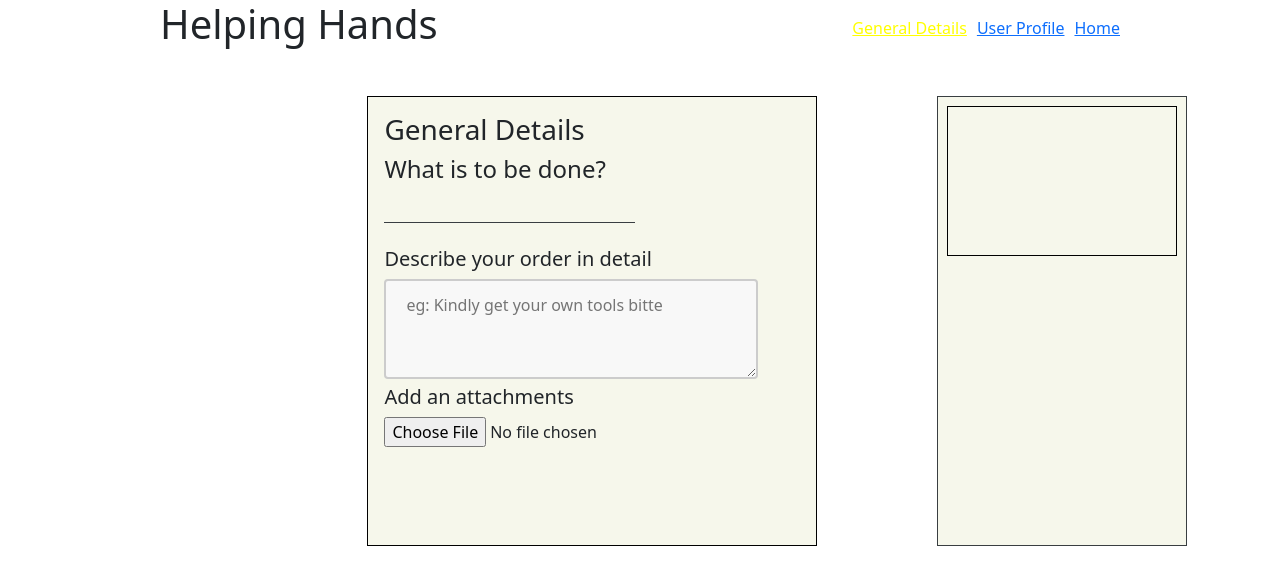
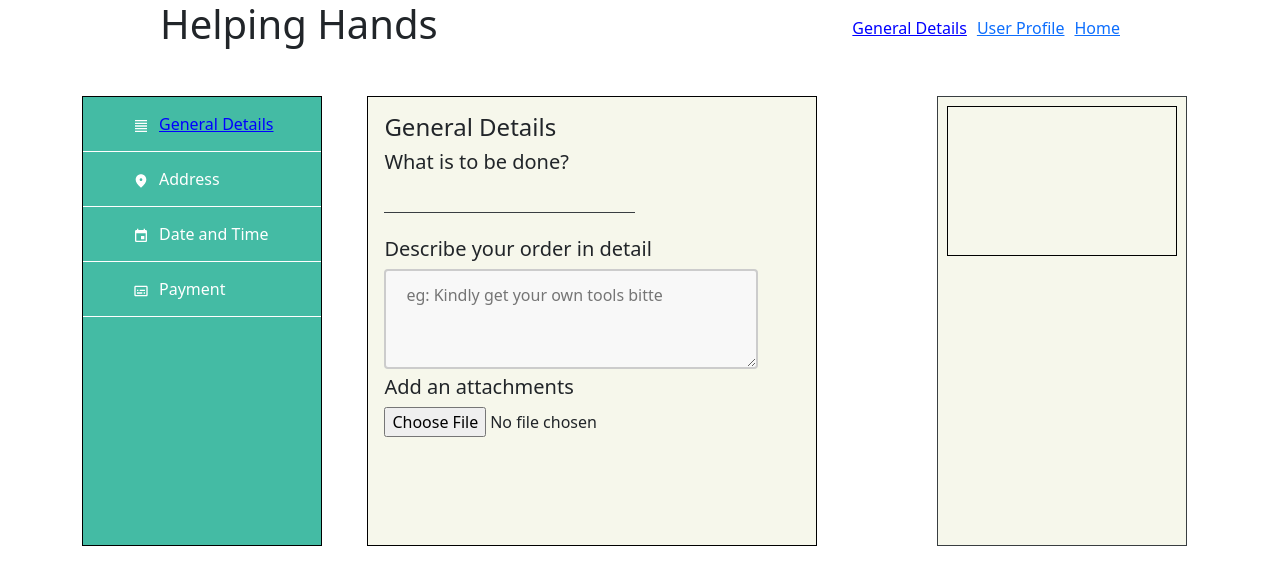
Before and after one commit to abdallah-27/helpinghands, a React (Create React App) app: page /details in a window 1280 px wide. Shown: the top 584 px of the page. Built offline with nearby package versions, Linux system fonts and the light colour scheme.

Commit message:
Details Sidebar design Complete

```diff
--- a/package.json
+++ b/package.json
@@ -10,6 +10,7 @@
     "bootstrap": "^5.1.3",
     "react": "^17.0.2",
     "react-dom": "^17.0.2",
+    "react-icons": "^4.3.1",
     "react-router-dom": "5.1",
     "react-scripts": "5.0.0",
     "web-vitals": "^2.1.4"
--- a/src/Components/Detailssidebarcomponent/Detailssidebar.css
+++ b/src/Components/Detailssidebarcomponent/Detailssidebar.css
@@ -6,3 +6,23 @@
     color: #f6f7eb ;
 
    }
+
+.GD_div{
+   padding: 15px;
+   border-bottom: 1px solid white;
+}
+
+ .aa{
+
+    color: white;
+    text-decoration: none;
+}
+
+.active{
+    color: blue;
+}
+
+.iconofdetail{
+    margin-left: 35px;
+    margin-right: 10px;
+}
--- a/src/Components/Detailssidebarcomponent/Detailssidebar.js
+++ b/src/Components/Detailssidebarcomponent/Detailssidebar.js
@@ -1,23 +1,59 @@
 import { NavLink } from "react-router-dom";
 import { Route, Switch } from "react-router-dom";
-import Address from '../Services/Address';
-import Payment from '../Services/Payment';
-import DateTime from '../Services/DateTime';
-import Details from "../Services/Details";
+import Address from '../Services/Address.js';
+import Payment from '../Services/Payment.js';
+import DateTime from '../Services/DateTime.js';
+import Details from "../Services/Details.js";
 import './Detailssidebar.css';
+import Dummy from "./dummy";
+import { MdFormatAlignJustify, MdFmdGood, MdInsertInvitation, MdOutlineSubtitles } from "react-icons/md";
+
 
 import MenuItem from '@material-ui/core/MenuItem';
 import MenuList from '@material-ui/core/MenuList';
+
+
+
 
 const Detailssidebar = () =>{
     return(
        <div className="left_div">
        <nav className="Details_nav">
+        <div className="GD_div">
+        <div  className="aa">
+        <MdFormatAlignJustify className="iconofdetail"/>
+       <NavLink to="/details" exact>General Details</NavLink>
+       </div>
+       </div>
+       <div className="GD_div">
+           <div className="aa"  >
+       <MdFmdGood className="iconofdetail"/>
+       <NavLink className="aa" to="/details/address" exact>Address</NavLink>
+       </div>
+       </div>
+       <div className="GD_div">
+        <div className="aa">
+         <MdInsertInvitation className="iconofdetail"/>
+       <NavLink className="aa" to="/details/datetime">Date and Time</NavLink>
+       </div>
+
+       </div>
+       <div className="GD_div">
+           <div className="aa">
+           <MdOutlineSubtitles className="iconofdetail"/>
+       <NavLink className="aa" to="/details/payment">Payment</NavLink>
+       </div>
+
+       </div>
 
 
        </nav>
 
-
+       <Switch>
+       <Route path="/details/address" component={Address}></Route>
+       <Route path="/details/datetime" component={DateTime}></Route>
+       <Route path="/details/payment" component={Payment}></Route>
+       </Switch>
        </div>
     )
 }
--- a/src/Components/Services/Details.js
+++ b/src/Components/Services/Details.js
@@ -9,12 +9,12 @@ const Details = () => {
         <div class="container">
             <div class="row">
                 <div class="col">
-
+              <Detailssidebar/>
                 </div>
                 <div class="col-6">
                    <div className="center_div">
-                       <h3>General Details</h3>
-                       <h4>What is to be done?</h4>
+                       <h4>General Details</h4>
+                       <h5>What is to be done?</h5>
                     <Textlinecomponent className="line"/>
                       <br></br>
                       <br></br>
```
Also changed, not shown: 1 other file (tests, documents, lock files or other folders).
